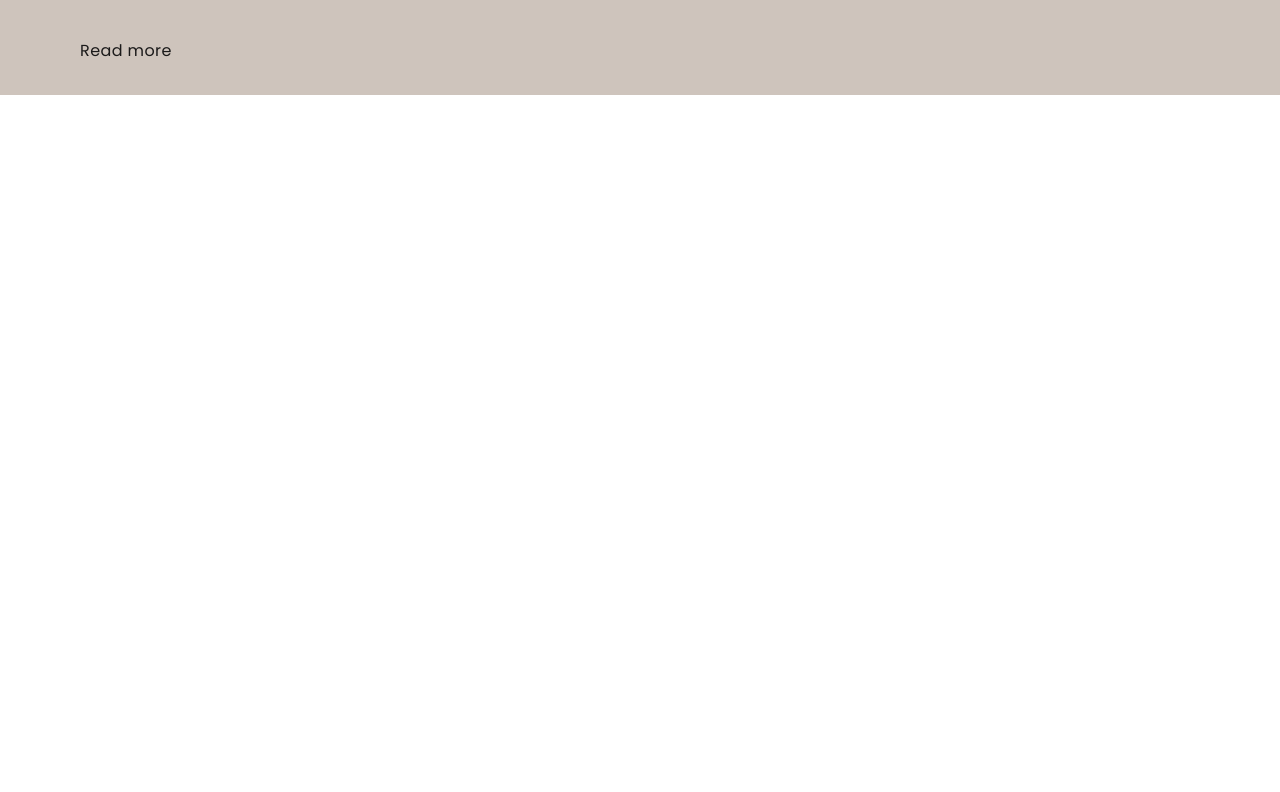
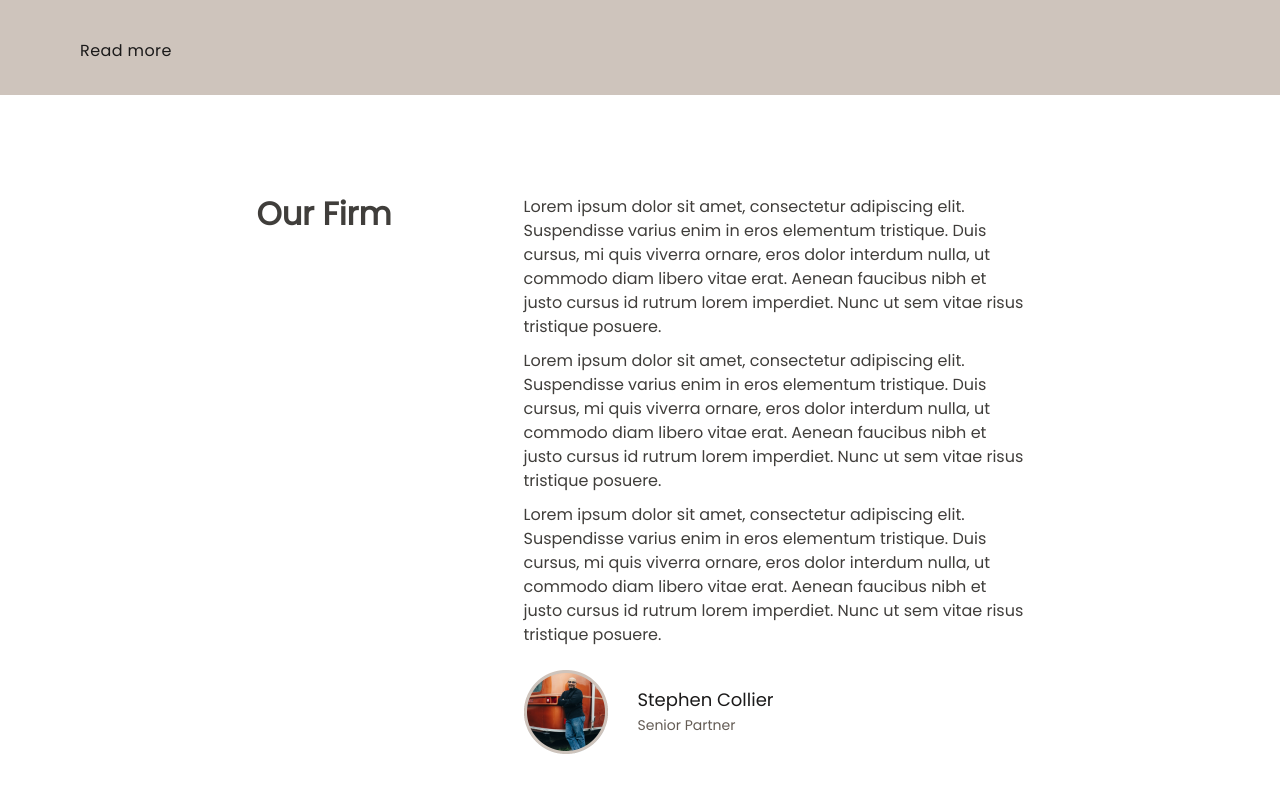
Before and after one commit to TikhomirovAlexey/Wishbone, a plain HTML site: page index.html in a window 1280 px wide. Shown: the part 500-1292 px from the top of the page. Before the commit the page ends 800 px from the top, so only its background shows below. Drawn offline with Linux system fonts and the light colour scheme.

Commit message:
added our firm element and adaptive version for his

```diff
--- a/index.html
+++ b/index.html
@@ -52,5 +52,29 @@
                 >
             </div>
         </section>
+        <section class="our-firm container section-padding-block">
+            <h2 class="heading our-firm__heading">Our Firm</h2>
+            <div class="our-firm__body">
+                <p class="text">Lorem ipsum dolor sit amet, consectetur adipiscing elit. Suspendisse varius enim in eros elementum tristique. Duis cursus, mi quis viverra ornare, eros dolor interdum nulla, ut commodo diam libero vitae erat. Aenean faucibus nibh et justo cursus id rutrum lorem imperdiet. Nunc ut sem vitae risus tristique posuere.</p>
+                <p class="text">Lorem ipsum dolor sit amet, consectetur adipiscing elit. Suspendisse varius enim in eros elementum tristique. Duis cursus, mi quis viverra ornare, eros dolor interdum nulla, ut commodo diam libero vitae erat. Aenean faucibus nibh et justo cursus id rutrum lorem imperdiet. Nunc ut sem vitae risus tristique posuere.</p>
+                <p class="text">Lorem ipsum dolor sit amet, consectetur adipiscing elit. Suspendisse varius enim in eros elementum tristique. Duis cursus, mi quis viverra ornare, eros dolor interdum nulla, ut commodo diam libero vitae erat. Aenean faucibus nibh et justo cursus id rutrum lorem imperdiet. Nunc ut sem vitae risus tristique posuere.</p>
+                <figure class="figure">
+                    <img
+                        src="image/photo-1.png"
+                        class="figure__img"
+                        width="84"
+                        height="84"
+                        loading="lazy"
+                        alt="men"
+                    >
+                    <figcaption class="figcaption">
+                        <p class="author">
+                            Stephen Collier
+                        </p>
+                        <span class="author__post">Senior Partner</span>
+                    </figcaption>
+                </figure>
+            </div>
+        </section>
     </body>
 </html>
--- a/style/_blocks.sass
+++ b/style/_blocks.sass
@@ -35,3 +35,33 @@
         margin-bottom: 18px
     &__text
         margin-bottom: 30px
+
+.our-firm
+    display: flex
+    justify-content: center
+    column-gap: 132px
+    &__heading
+        white-space: nowrap
+    &__body
+        max-width: 500px
+        display: flex
+        flex-direction: column
+        row-gap: 10px
+
+.figure
+    display: flex
+    align-items: center
+    &__img
+        width: 84px
+        aspect-ratio: 1
+
+.figcaption
+    padding: 30px
+
+.author
+    font-size: 18px
+    line-height: 1.44
+    &__post
+        font-size: 14px
+        line-height: 1
+        color: var(--color-accent)
--- a/style/_globals.sass
+++ b/style/_globals.sass
@@ -1,5 +1,6 @@
 body
     font-family: var(--font-family)
+    font-weight: 400
     color: var(--color-dark)
     background-color: var(--color-lite)
 
@@ -25,13 +26,11 @@ a, button
 
 .title
     @include fluid-text(38, 64)
-    font-weight: 400
     line-height: 1.1
 
 .heading
     color: var(--color-accent-dark)
-    font-size: 32px
-    font-weight: 400
+    @include fluid-text(26, 32)
     line-height: 1.18
     &_mini
         font-size: 14px
@@ -39,7 +38,7 @@ a, button
         letter-spacing: 2px
     &_big
         color: var(--color-dark)
-        font-size: 40px
+        @include fluid-text(32, 40)
         line-height: 1.05
         text-align: center
     &_color-lite
@@ -48,13 +47,11 @@ a, button
 .text
     color: var(--color-accent-dark)
     font-size: 16px
-    font-weight: 400
     &_color-lite
         color: var(--color-lite-alternate)
 
 .link
     font-size: 16px
-    font-weight: 400
     position: relative
     &::after
         content: ''
@@ -75,7 +72,6 @@ a, button
 .button
     color: var(--color-lite)
     font-size: 16px
-    font-weight: 400
     letter-spacing: 0.4px
     background-color: var(--color-dark)
     padding: 10px 18px
--- a/style/_media.sass
+++ b/style/_media.sass
@@ -1,4 +1,9 @@
 @media (width <= 1024px)
+
+    .section-padding-block
+        padding-block: calc( var(--section-padding-block) / 2 )
+        &_small
+            padding-block: calc( var(--section-padding-block-small) / 2 )
 
     .link, .button
         font-size: 14px
@@ -21,6 +26,10 @@
         &__text
             margin-bottom: 20px
 
+    .our-firm
+        justify-content: space-around
+        column-gap: 18px
+
 @media (width <= 900px)
 
     .banner
@@ -31,6 +40,11 @@
             display: none
 
 @media (width <= 768px)
+
+    .section-padding-block
+        padding-block: calc( var(--section-padding-block) / 4 )
+        &_small
+            padding-block: calc( var(--section-padding-block-small) / 3 )
 
     .text
         font-size: 14px
@@ -48,3 +62,6 @@
             grid-column: 1 / -1
         &__link
             padding-block: 6px
+
+    .figcaption
+        padding: 16px
```
Also changed, not shown: image/photo-1.png (added), style/style.css, 1 other file.
